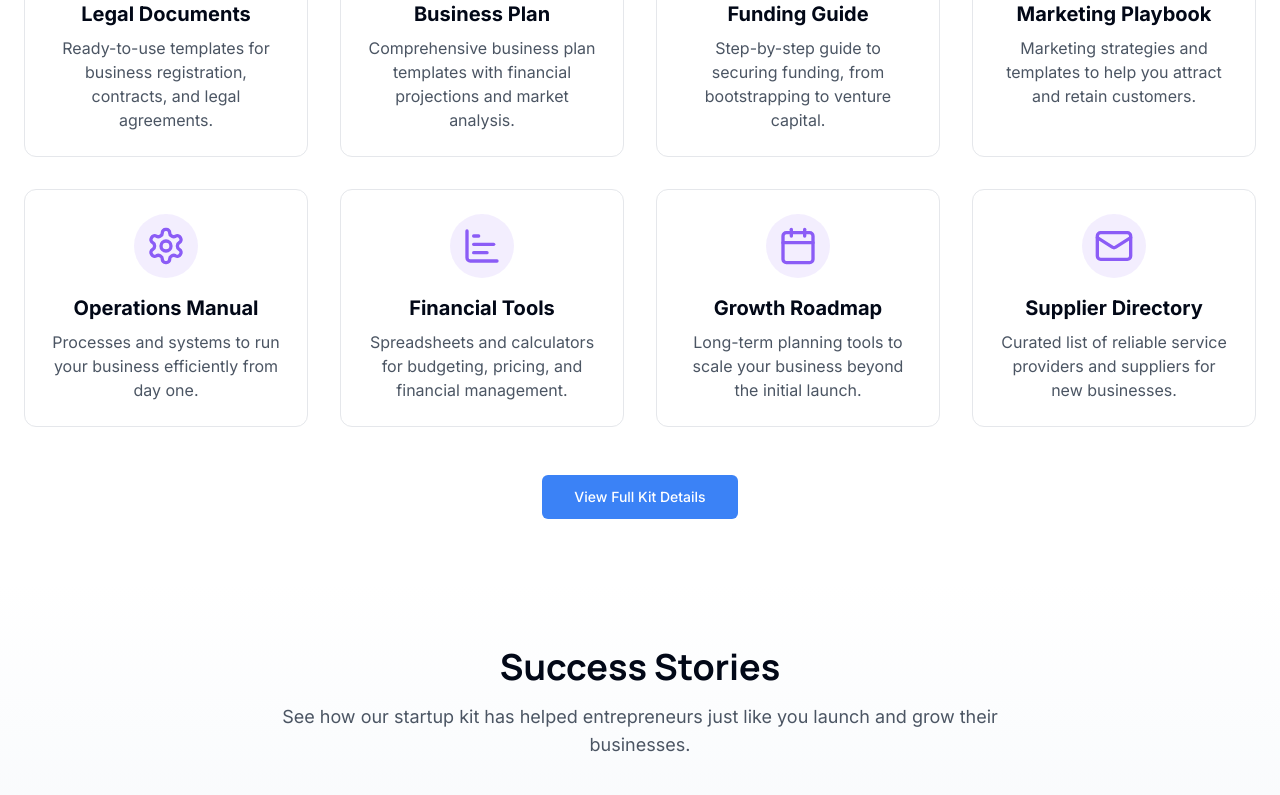
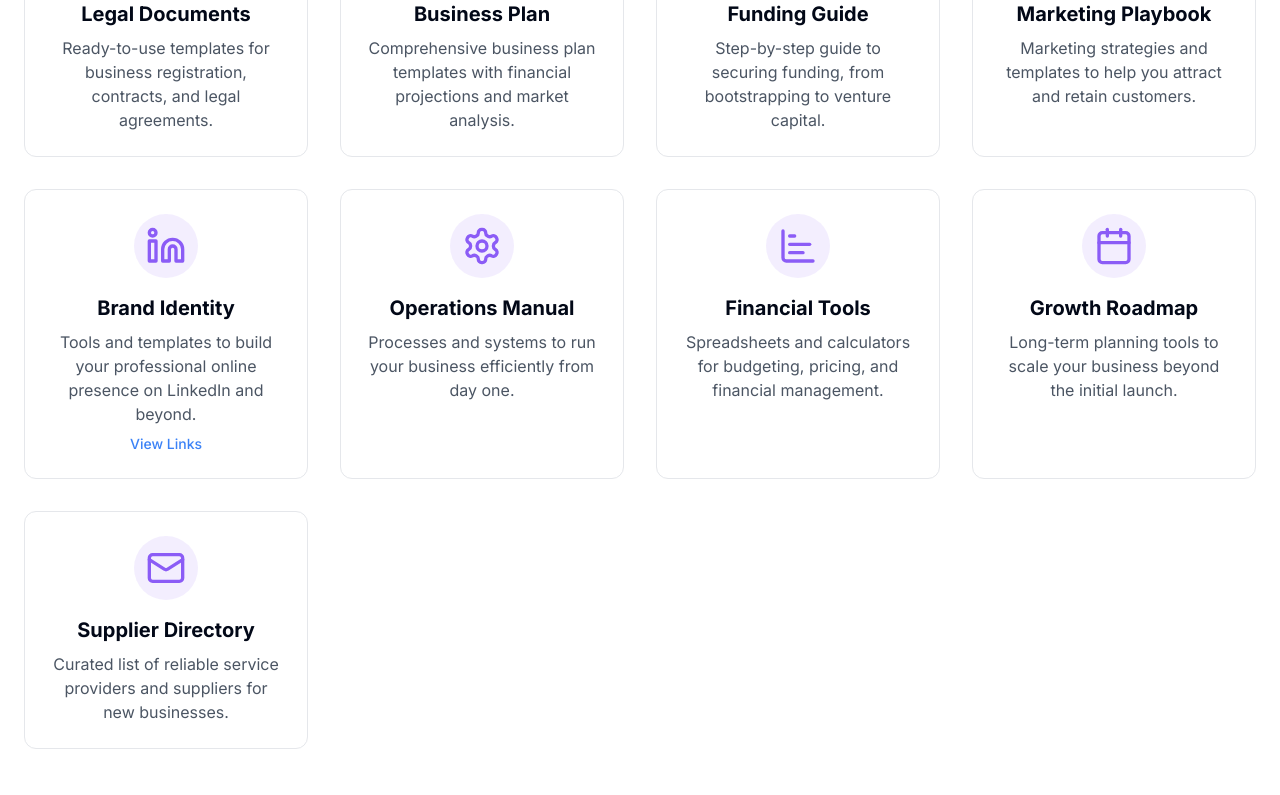
Before and after one commit to vidyarti/startup-success-spark, a React (Vite) app: page / in a window 1280 px wide. Shown: the part 2057-2852 px from the top of the page. Built offline with nearby package versions, Linux system fonts and the light colour scheme.

Commit message:
Add Brand Identity module
Adds a new module to the 'What's Included in Your Kit' section, providing links to LinkedIn profile and business page.

```diff
--- a/src/components/KitComponents.tsx
+++ b/src/components/KitComponents.tsx
@@ -7,11 +7,24 @@ import {
   Settings,
   ChartBar,
   Calendar,
-  Mail
+  Mail,
+  Linkedin
 } from "lucide-react";
 import { Button } from "@/components/ui/button";
+import {
+  Collapsible,
+  CollapsibleContent,
+  CollapsibleTrigger,
+} from "@/components/ui/collapsible";
+import { useState } from "react";
 
 export const KitComponents = () => {
+  const [openItem, setOpenItem] = useState<number | null>(null);
+
+  const toggleItem = (index: number) => {
+    setOpenItem(openItem === index ? null : index);
+  };
+
   const kitItems = [
     {
       title: "Legal Documents",
@@ -32,6 +45,21 @@ export const KitComponents = () => {
       title: "Marketing Playbook",
       description: "Marketing strategies and templates to help you attract and retain customers.",
       icon: <TrendingUp className="h-10 w-10" />
+    },
+    {
+      title: "Brand Identity",
+      description: "Tools and templates to build your professional online presence on LinkedIn and beyond.",
+      icon: <Linkedin className="h-10 w-10" />,
+      dropdown: [
+        {
+          label: "Sophie's LinkedIn Profile",
+          url: "https://linkedin.com/in/sophie-bloom-florist"
+        },
+        {
+          label: "Bloom Florist Business Page",
+          url: "https://linkedin.com/company/bloom-florist"
+        }
+      ]
     },
     {
       title: "Operations Manual",
@@ -73,11 +101,50 @@ export const KitComponents = () => {
               key={index}
               className="text-center p-6 rounded-xl border border-gray-200 bg-white hover:shadow-md transition-all duration-300"
             >
-              <div className="inline-flex items-center justify-center mb-4 rounded-full bg-startup-purple/10 p-3 text-startup-purple">
-                {item.icon}
-              </div>
-              <h3 className="text-xl font-bold mb-2">{item.title}</h3>
-              <p className="text-gray-600">{item.description}</p>
+              {item.dropdown ? (
+                <Collapsible
+                  open={openItem === index}
+                  onOpenChange={() => toggleItem(index)}
+                  className="w-full"
+                >
+                  <CollapsibleTrigger className="w-full">
+                    <div className="flex flex-col items-center cursor-pointer">
+                      <div className="inline-flex items-center justify-center mb-4 rounded-full bg-startup-purple/10 p-3 text-startup-purple">
+                        {item.icon}
+                      </div>
+                      <h3 className="text-xl font-bold mb-2">{item.title}</h3>
+                      <p className="text-gray-600">{item.description}</p>
+                      <span className="text-startup-blue mt-2 text-sm font-medium">
+                        {openItem === index ? "Hide Links" : "View Links"}
+                      </span>
+                    </div>
+                  </CollapsibleTrigger>
+                  <CollapsibleContent className="mt-4 pt-4 border-t border-gray-100">
+                    <div className="flex flex-col space-y-2">
+                      {item.dropdown.map((link, linkIndex) => (
+                        <a
+                          key={linkIndex}
+                          href={link.url}
+                          target="_blank"
+                          rel="noopener noreferrer"
+                          className="flex items-center text-startup-blue hover:text-startup-darkblue transition-colors"
+                        >
+                          <Linkedin className="h-4 w-4 mr-2" />
+                          <span>{link.label}</span>
+                        </a>
+                      ))}
+                    </div>
+                  </CollapsibleContent>
+                </Collapsible>
+              ) : (
+                <>
+                  <div className="inline-flex items-center justify-center mb-4 rounded-full bg-startup-purple/10 p-3 text-startup-purple">
+                    {item.icon}
+                  </div>
+                  <h3 className="text-xl font-bold mb-2">{item.title}</h3>
+                  <p className="text-gray-600">{item.description}</p>
+                </>
+              )}
             </div>
           ))}
         </div>
```
